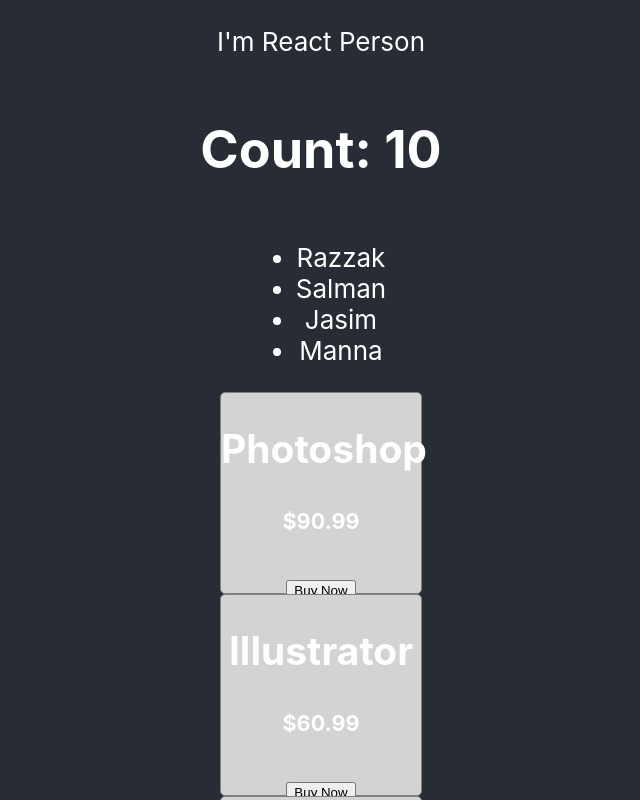
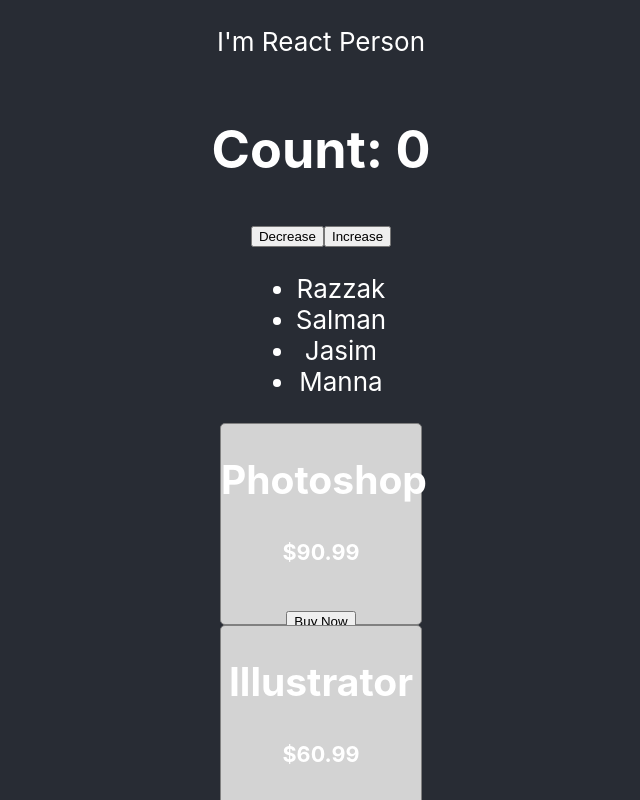
Before and after one commit to nuray-alam/core-concepts, a React (Create React App) app: page / in a window 1280 px wide. Shown: the top 800 px of the page, without its empty margins (319-959 px from the left). Built offline with nearby package versions, Linux system fonts and the light colour scheme.

Commit message:
Component state hook and set state method practice done

```diff
--- a/src/App.js
+++ b/src/App.js
@@ -90,10 +90,13 @@ function Product(props) {
 }
 
 function Count(props) {
-  const [count, setCount] = useState(10);
+  const [count, setCount] = useState(0);
+  const handleIncrease = () => setCount(count + 1);
   return (
     <div>
       <h1>Count: {count}</h1>
+      <button onClick={() => setCount(count - 1)}>Decrease</button>
+      <button onClick={() => setCount(count + 1)}>Increase</button>
     </div>
   )
 }
```
